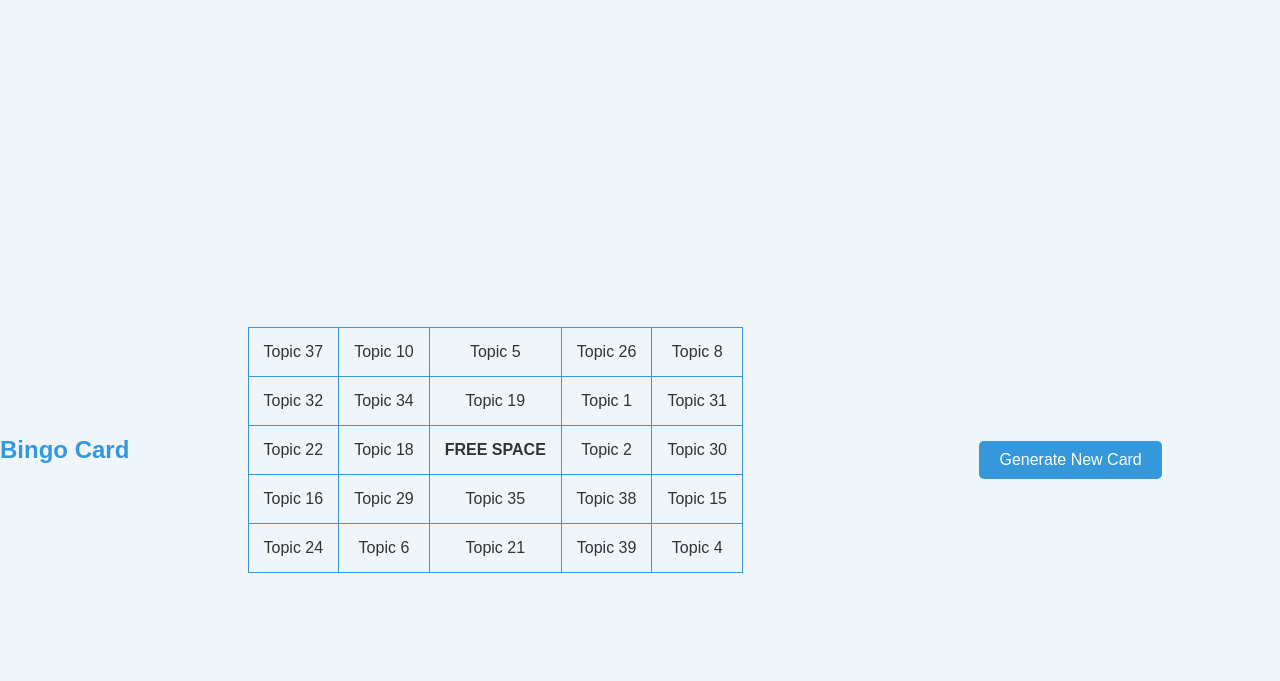
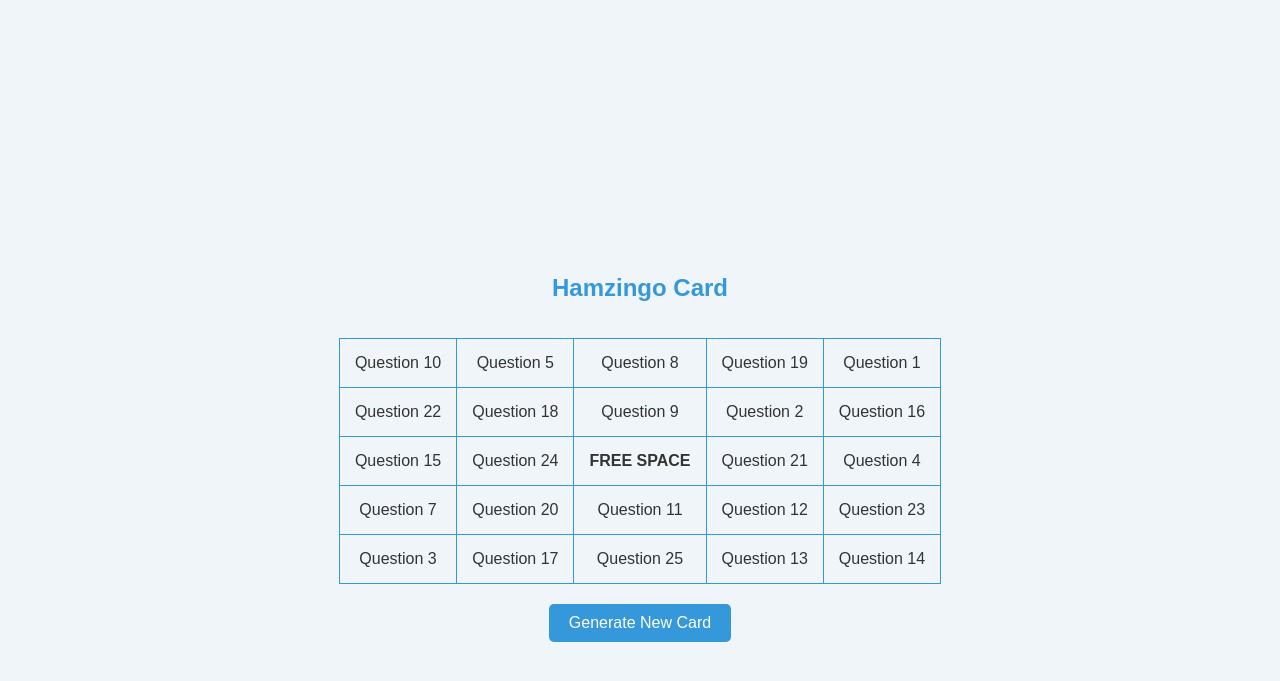
Before and after one commit to Cookieth/cookieth.github.io, a Jekyll site: the page hamzingo/index.html, which Jekyll copies as it is, in a window 1280 px wide. Shown: the top 681 px of the page. Built offline with Jekyll 4.4.1, drawn with Linux system fonts in a browser that asks for light colours.

```diff
--- a/hamzingo/index.html
+++ b/hamzingo/index.html
@@ -1,7 +1,7 @@
 <!DOCTYPE html>
 <html>
 <head>
-  <title>Bingo Card</title>
+  <title>Hamzingo Card</title>
   <style>
     body {
       font-family: 'Arial', sans-serif;
@@ -10,27 +10,20 @@
       margin: 0;
       padding: 0;
       display: flex;
+      flex-direction: column;
+      align-items: center;
       justify-content: center;
-      align-items: center;
       height: 100vh;
     }
 
-    #container {
-      background-color: #fff;
-      border-radius: 10px;
-      box-shadow: 0 0 10px rgba(0, 0, 0, 0.1);
-      padding: 20px;
-    }
-
     h1 {
-      text-align: center;
       font-size: 24px;
       color: #3498db;
     }
 
     table {
       border-collapse: collapse;
-      margin: 0 auto;
+      margin: 20px 0;
     }
 
     table, th, td {
@@ -39,9 +32,8 @@
 
     th, td {
       padding: 15px;
+      cursor: pointer;
       text-align: center;
-      cursor: pointer;
-      vertical-align: middle;
     }
 
     th.completed, td.completed {
@@ -57,10 +49,6 @@
       border-radius: 5px;
       cursor: pointer;
       font-size: 16px;
-      margin-top: 20px;
-      display: block;
-      margin-left: auto;
-      margin-right: auto;
     }
 
     button:hover {
@@ -69,7 +57,7 @@
   </style>
 </head>
 <body>
-  <h1>Bingo Card</h1>
+  <h1>Hamzingo Card</h1>
   <table id="bingo-card"></table>
   <button onclick="generateCard()">Generate New Card</button>
 
@@ -111,21 +99,18 @@
       }
     }
 
-    // Function to generate random topics
-    function generateRandomTopics() {
-      var allTopics = [
-        "Topic 1", "Topic 2", "Topic 3", "Topic 4", "Topic 5",
-        "Topic 6", "Topic 7", "Topic 8", "Topic 9", "Topic 10",
-        "Topic 11", "Topic 12", "Topic 13", "Topic 14", "Topic 15",
-        "Topic 16", "Topic 17", "Topic 18", "Topic 19", "Topic 20",
-        "Topic 21", "Topic 22", "Topic 23", "Topic 24", "Topic 25",
-        "Topic 26", "Topic 27", "Topic 28", "Topic 29", "Topic 30",
-        "Topic 31", "Topic 32", "Topic 33", "Topic 34", "Topic 35",
-        "Topic 36", "Topic 37", "Topic 38", "Topic 39", "Topic 40"
+    // Function to generate random questions
+    function generateRandomQuestions() {
+      var allQuestions = [
+        "Question 1", "Question 2", "Question 3", "Question 4", "Question 5",
+        "Question 6", "Question 7", "Question 8", "Question 9", "Question 10",
+        "Question 11", "Question 12", "Question 13", "Question 14", "Question 15",
+        "Question 16", "Question 17", "Question 18", "Question 19", "Question 20",
+        "Question 21", "Question 22", "Question 23", "Question 24", "Question 25"
       ];
 
-      allTopics.sort(() => Math.random() - 0.5);
-      return allTopics.slice(0, 25);
+      allQuestions.sort(() => Math.random() - 0.5);
+      return allQuestions.slice(0, 25);
     }
 
     // Function to clear the completed state from all cells
```
Also changed, not shown: other parts of hamzingo/index.html (+5 -5 lines).
